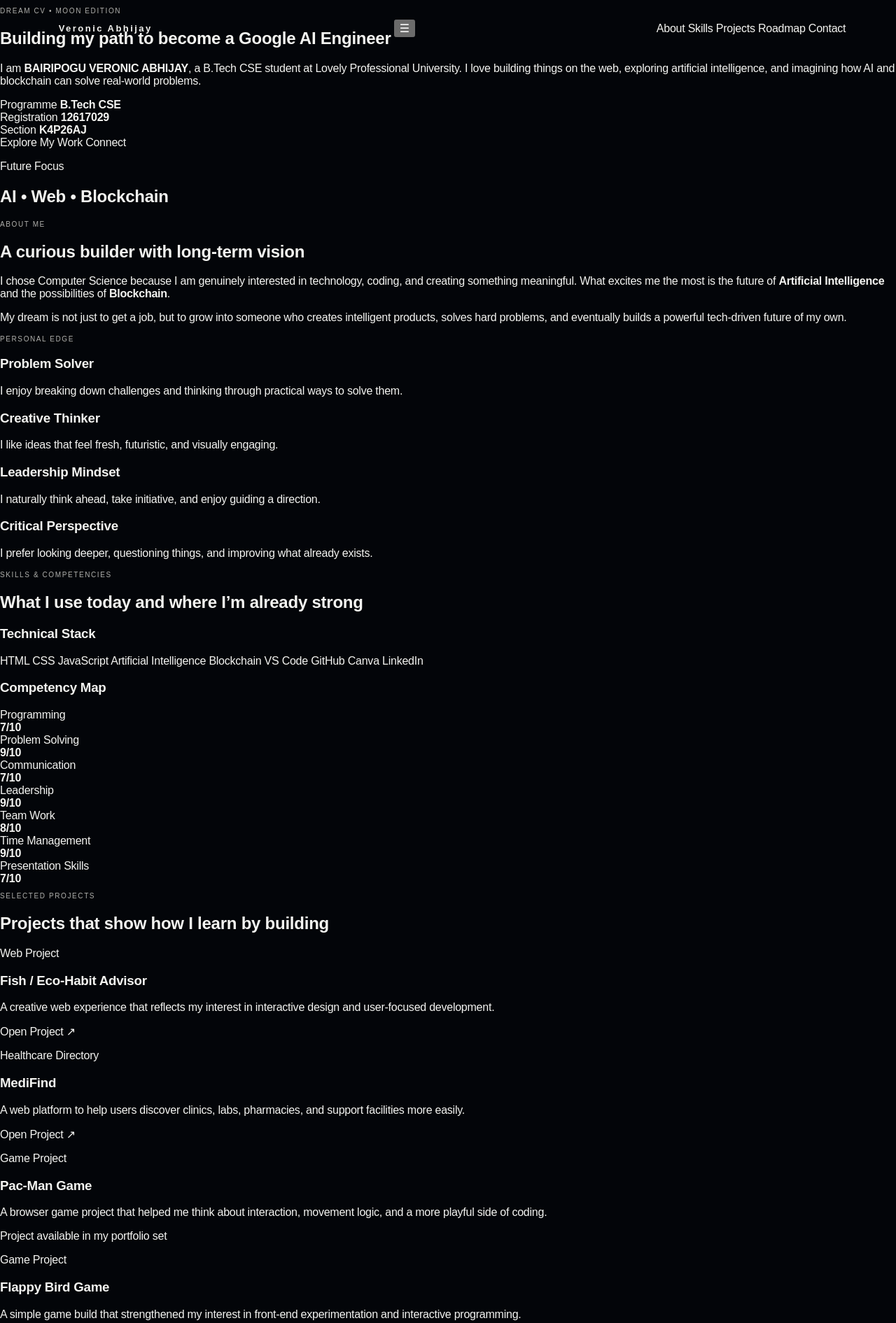
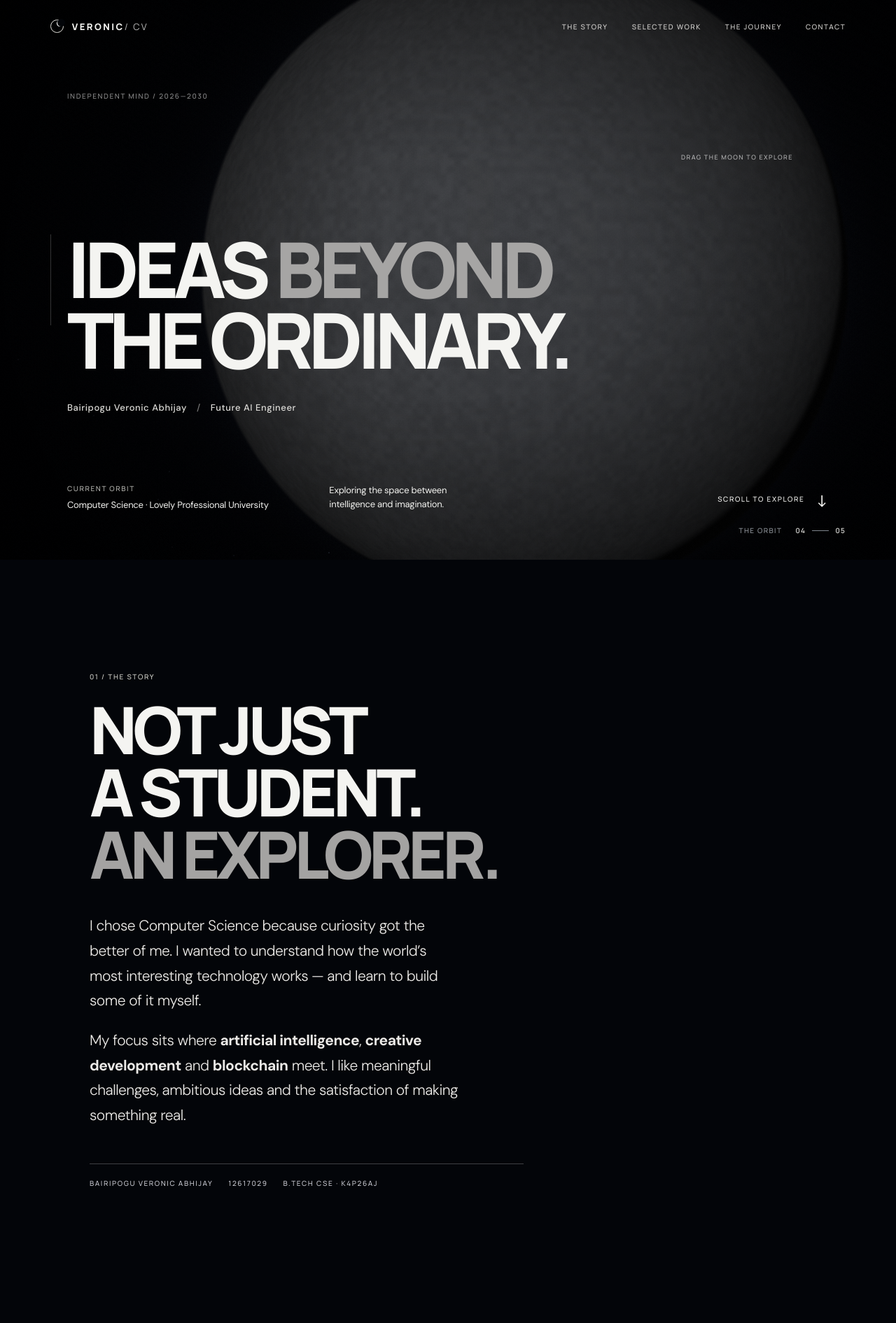
Before and after one commit to nic7L/medifind, a plain HTML site: page moon-cv/index.html in a window 1280 px wide. Shown: the top 1891 px of the page at 70% size. Drawn offline with Linux system fonts and the light colour scheme.

Commit message:
Rebuild lunar portfolio with immersive 3D moon — index.html

```diff
--- a/moon-cv/index.html
+++ b/moon-cv/index.html
@@ -1,264 +1,116 @@
-<!DOCTYPE html>
+<!doctype html>
 <html lang="en">
 <head>
-  <meta charset="UTF-8" />
-  <meta name="viewport" content="width=device-width, initial-scale=1.0" />
-  <title>Veronic Abhijay | Moon CV</title>
-  <meta name="description" content="A moon-themed personal CV website for Bairipogu Veronic Abhijay, aspiring AI Engineer." />
-  <link rel="preconnect" href="https://fonts.googleapis.com">
-  <link rel="preconnect" href="https://fonts.gstatic.com" crossorigin>
-  <link href="https://fonts.googleapis.com/css2?family=Inter:wght@300;400;500;600;700;800&family=Space+Grotesk:wght@500;700&display=swap" rel="stylesheet">
+  <meta charset="utf-8" />
+  <meta name="viewport" content="width=device-width, initial-scale=1" />
+  <meta name="theme-color" content="#030509" />
+  <meta name="description" content="An immersive lunar portfolio by Bairipogu Veronic Abhijay — student, maker and aspiring AI engineer." />
+  <title>VERONIC — An Orbit of Ideas</title>
+  <link rel="preconnect" href="https://fonts.googleapis.com" />
+  <link rel="preconnect" href="https://fonts.gstatic.com" crossorigin />
+  <link href="https://fonts.googleapis.com/css2?family=DM+Sans:wght@300;400;500;600;700&family=Manrope:wght@400;500;600;700;800&display=swap" rel="stylesheet" />
   <link rel="stylesheet" href="styles.css" />
+  <script src="script.js" defer></script>
 </head>
 <body>
-  <div class="starfield"></div>
-  <div class="nebula"></div>
+  <canvas id="space-canvas" aria-hidden="true"></canvas>
+  <div class="moon-fallback" aria-hidden="true"></div>
+  <div class="vignette" aria-hidden="true"></div>
+  <div class="scroll-indicator" aria-hidden="true"><span id="scroll-line"></span></div>
 
+  <a class="skip" href="#about">Skip to content</a>
   <header class="site-header">
-    <a href="#home" class="brand">
-      <span class="brand-dot"></span>
-      <span>Veronic Abhijay</span>
-    </a>
-    <button class="nav-toggle" aria-label="Open menu">☰</button>
-    <nav class="nav">
-      <a href="#about">About</a>
-      <a href="#skills">Skills</a>
-      <a href="#projects">Projects</a>
-      <a href="#roadmap">Roadmap</a>
-      <a href="#contact">Contact</a>
+    <a class="brand" href="#home" aria-label="Return to beginning"><span class="brand-mark" aria-hidden="true"></span><span>VERONIC<span class="brand-suffix">/ CV</span></span></a>
+    <nav class="desktop-nav" aria-label="Main navigation">
+      <a href="#about">The story</a><a href="#work">Selected work</a><a href="#journey">The journey</a><a href="#contact">Contact</a>
     </nav>
+    <button type="button" class="menu-button" id="menu-button" aria-controls="mobile-nav" aria-expanded="false" aria-label="Open navigation"><span></span><span></span></button>
   </header>
+  <nav class="mobile-nav" id="mobile-nav" aria-label="Mobile navigation" hidden><a href="#about">The story</a><a href="#skills">Capabilities</a><a href="#work">Selected work</a><a href="#journey">The journey</a><a href="#contact">Contact</a></nav>
 
+  <div class="chapter-nav" aria-label="Page progress"><span class="chapter-heading">THE ORBIT</span><span id="chapter-current">01</span><span class="chapter-divider"></span><span>05</span></div>
   <main>
-    <section class="hero section" id="home">
-      <div class="hero-copy reveal">
-        <p class="eyebrow">Dream CV • Moon Edition</p>
-        <h1>
-          Building my path to become a
-          <span>Google AI Engineer</span>
-        </h1>
-        <p class="lead">
-          I am <strong>BAIRIPOGU VERONIC ABHIJAY</strong>, a B.Tech CSE student at Lovely Professional University.
-          I love building things on the web, exploring artificial intelligence, and imagining how AI and blockchain can solve real-world problems.
-        </p>
-        <div class="hero-meta">
-          <div>
-            <span class="meta-label">Programme</span>
-            <strong>B.Tech CSE</strong>
-          </div>
-          <div>
-            <span class="meta-label">Registration</span>
-            <strong>12617029</strong>
-          </div>
-          <div>
-            <span class="meta-label">Section</span>
-            <strong>K4P26AJ</strong>
-          </div>
+    <section class="scene scene-first" id="home" data-phase="0">
+      <div class="scene-inner hero-inner">
+        <p class="tiny-line hero-date">INDEPENDENT MIND / 2026—2030</p>
+        <div class="hero-display">
+          <h1>IDEAS <em>BEYOND</em><br />THE ORDINARY<span class="period">.</span></h1>
+          <p class="hero-summary">Bairipogu Veronic Abhijay <span class="slash">/</span> Future AI Engineer</p>
         </div>
-        <div class="hero-actions">
-          <a class="btn btn-primary" href="#projects">Explore My Work</a>
-          <a class="btn btn-secondary" href="#contact">Connect</a>
+        <div class="hero-foot">
+          <div><span class="eyebrow">CURRENT ORBIT</span><span>Computer Science · Lovely Professional University</span></div>
+          <p>Exploring the space between<br />intelligence and imagination.</p>
+          <a href="#about" class="scroll-discover" aria-label="Scroll to about section">SCROLL TO EXPLORE <span aria-hidden="true">↓</span></a>
         </div>
+        <span class="orbit-hint" id="orbit-hint">DRAG THE MOON TO EXPLORE</span>
       </div>
+    </section>
 
-      <div class="moon-stage reveal">
-        <div class="orbital-ring orbital-ring-1"></div>
-        <div class="orbital-ring orbital-ring-2"></div>
-        <div class="moon-card">
-          <div class="moon-glow"></div>
-          <div class="moon"></div>
-          <div class="moon-caption">
-            <p>Future Focus</p>
-            <h2>AI • Web • Blockchain</h2>
-          </div>
+    <section class="scene scene-about" id="about" data-phase="1">
+      <div class="scene-inner content-left">
+        <p class="section-index">01 / THE STORY</p>
+        <h2>NOT JUST<br />A STUDENT.<br /><span>AN EXPLORER.</span></h2>
+        <p class="body-copy">I chose Computer Science because curiosity got the better of me. I wanted to understand how the world’s most interesting technology works — and learn to build some of it myself.</p>
+        <p class="body-copy">My focus sits where <strong>artificial intelligence</strong>, <strong>creative development</strong> and <strong>blockchain</strong> meet. I like meaningful challenges, ambitious ideas and the satisfaction of making something real.</p>
+        <div class="identity-strip"><span>BAIRIPOGU VERONIC ABHIJAY</span><span>12617029</span><span>B.TECH CSE · K4P26AJ</span></div>
+      </div>
+    </section>
+
+    <section class="scene scene-skills" id="skills" data-phase="2">
+      <div class="scene-inner content-right">
+        <p class="section-index">02 / THE TOOLKIT</p>
+        <h2>BUILT WITH<br /><span>CURIOSITY.</span></h2>
+        <p class="body-copy">I work with web technologies and keep exploring what happens when code meets intelligent systems. My strengths are not just technical — I value the thinking behind what gets built.</p>
+        <div class="skill-lines" aria-label="Technologies I use"><span>HTML / CSS / JAVASCRIPT</span><span>AI / BLOCKCHAIN</span><span>VS CODE / GITHUB</span><span>CANVA / LINKEDIN</span></div>
+        <div class="competency-title">SELF-ASSESSMENT <small>OUT OF 10</small></div>
+        <div class="competencies">
+          <div><span>Programming</span><b>07</b></div><div><span>Problem solving</span><b>09</b></div>
+          <div><span>Communication</span><b>07</b></div><div><span>Leadership</span><b>09</b></div>
+          <div><span>Teamwork</span><b>08</b></div><div><span>Time management</span><b>09</b></div>
+          <div><span>Presentation</span><b>07</b></div>
         </div>
       </div>
     </section>
 
-    <section class="section split-section" id="about">
-      <div class="panel reveal">
-        <p class="eyebrow">About Me</p>
-        <h2>A curious builder with long-term vision</h2>
-        <p>
-          I chose Computer Science because I am genuinely interested in technology, coding, and creating something meaningful.
-          What excites me the most is the future of <strong>Artificial Intelligence</strong> and the possibilities of <strong>Blockchain</strong>.
-        </p>
-        <p>
-          My dream is not just to get a job, but to grow into someone who creates intelligent products, solves hard problems,
-          and eventually builds a powerful tech-driven future of my own.
-        </p>
-      </div>
-      <div class="panel reveal">
-        <p class="eyebrow">Personal Edge</p>
-        <div class="trait-grid">
-          <article>
-            <h3>Problem Solver</h3>
-            <p>I enjoy breaking down challenges and thinking through practical ways to solve them.</p>
-          </article>
-          <article>
-            <h3>Creative Thinker</h3>
-            <p>I like ideas that feel fresh, futuristic, and visually engaging.</p>
-          </article>
-          <article>
-            <h3>Leadership Mindset</h3>
-            <p>I naturally think ahead, take initiative, and enjoy guiding a direction.</p>
-          </article>
-          <article>
-            <h3>Critical Perspective</h3>
-            <p>I prefer looking deeper, questioning things, and improving what already exists.</p>
-          </article>
+    <section class="scene scene-work" id="work" data-phase="3">
+      <div class="scene-inner work-inner">
+        <p class="section-index">03 / SELECTED WORK</p>
+        <h2>THINGS I<br /><span>BROUGHT TO LIFE.</span></h2>
+        <div class="work-list">
+          <a class="project-row" href="https://fish-mauve.vercel.app" target="_blank" rel="noopener noreferrer"><span class="project-number">I</span><span class="project-info"><strong>Eco-Habit Advisor</strong><small>WEB EXPERIENCE · RESPONSIVE INTERFACE</small></span><span class="project-arrow" aria-hidden="true">↗</span></a>
+          <a class="project-row" href="https://nic7l.github.io/medifind/index.html" target="_blank" rel="noopener noreferrer"><span class="project-number">II</span><span class="project-info"><strong>MediFind</strong><small>HEALTHCARE FACILITY DIRECTORY</small></span><span class="project-arrow" aria-hidden="true">↗</span></a>
+          <a class="project-row" href="https://github.com/nic7L/pacman-game" target="_blank" rel="noopener noreferrer"><span class="project-number">III</span><span class="project-info"><strong>Pac-Man</strong><small>BROWSER GAME · PLAYFUL ENGINEERING</small></span><span class="project-arrow" aria-hidden="true">↗</span></a>
+          <div class="project-row static-project"><span class="project-number">IV</span><span class="project-info"><strong>Flappy Bird</strong><small>BROWSER GAME · INTERACTION EXPERIMENT</small></span><span class="project-arrow" aria-hidden="true">●</span></div>
         </div>
+        <p class="work-note">Each project is a step from curiosity toward capability. The games are personal coding experiments; the other projects are linked above.</p>
       </div>
     </section>
 
-    <section class="section" id="skills">
-      <div class="section-head reveal">
-        <p class="eyebrow">Skills & Competencies</p>
-        <h2>What I use today and where I’m already strong</h2>
-      </div>
-      <div class="skills-layout">
-        <div class="panel reveal">
-          <h3>Technical Stack</h3>
-          <div class="tags">
-            <span>HTML</span>
-            <span>CSS</span>
-            <span>JavaScript</span>
-            <span>Artificial Intelligence</span>
-            <span>Blockchain</span>
-            <span>VS Code</span>
-            <span>GitHub</span>
-            <span>Canva</span>
-            <span>LinkedIn</span>
-          </div>
+    <section class="scene scene-journey" id="journey" data-phase="4">
+      <div class="scene-inner journey-inner">
+        <p class="section-index">04 / THE JOURNEY</p>
+        <h2>THE NEXT<br /><span>FOUR YEARS.</span></h2>
+        <div class="journey-list">
+          <div><span class="journey-year">2026—27</span><div><h3>Foundation</h3><p>Go deeper in Python and machine learning. Keep building, learning, and improving projects.</p></div></div>
+          <div><span class="journey-year">SEM 2—3</span><div><h3>First opportunities</h3><p>Start trying for internships early, improve problem solving and gain experience.</p></div></div>
+          <div><span class="journey-year">2028—29</span><div><h3>Specialise</h3><p>Explore advanced AI, blockchain applications, and a research-oriented AI-powered trading system.</p></div></div>
+          <div><span class="journey-year">2030+</span><div><h3>Launch</h3><p>Work toward an AI engineering career at Google and build the foundations for a future technology venture.</p></div></div>
         </div>
-        <div class="panel reveal">
-          <h3>Competency Map</h3>
-          <div class="bars">
-            <div class="bar"><span>Programming</span><div><i style="width:70%"></i></div><strong>7/10</strong></div>
-            <div class="bar"><span>Problem Solving</span><div><i style="width:90%"></i></div><strong>9/10</strong></div>
-            <div class="bar"><span>Communication</span><div><i style="width:70%"></i></div><strong>7/10</strong></div>
-            <div class="bar"><span>Leadership</span><div><i style="width:90%"></i></div><strong>9/10</strong></div>
-            <div class="bar"><span>Team Work</span><div><i style="width:80%"></i></div><strong>8/10</strong></div>
-            <div class="bar"><span>Time Management</span><div><i style="width:90%"></i></div><strong>9/10</strong></div>
-            <div class="bar"><span>Presentation Skills</span><div><i style="width:70%"></i></div><strong>7/10</strong></div>
-          </div>
-        </div>
+        <p class="journey-caption">A career goal is not a claim of arrival. It is a direction worth working for.</p>
       </div>
     </section>
 
-    <section class="section" id="projects">
-      <div class="section-head reveal">
-        <p class="eyebrow">Selected Projects</p>
-        <h2>Projects that show how I learn by building</h2>
-      </div>
-      <div class="project-grid">
-        <article class="project-card reveal">
-          <div class="project-phase phase-full"></div>
-          <p class="project-type">Web Project</p>
-          <h3>Fish / Eco-Habit Advisor</h3>
-          <p>A creative web experience that reflects my interest in interactive design and user-focused development.</p>
-          <a href="https://fish-mauve.vercel.app" target="_blank" rel="noreferrer">Open Project ↗</a>
-        </article>
-        <article class="project-card reveal">
-          <div class="project-phase phase-gibbous"></div>
-          <p class="project-type">Healthcare Directory</p>
-          <h3>MediFind</h3>
-          <p>A web platform to help users discover clinics, labs, pharmacies, and support facilities more easily.</p>
-          <a href="https://nic7l.github.io/medifind/index.html" target="_blank" rel="noreferrer">Open Project ↗</a>
-        </article>
-        <article class="project-card reveal">
-          <div class="project-phase phase-half"></div>
-          <p class="project-type">Game Project</p>
-          <h3>Pac-Man Game</h3>
-          <p>A browser game project that helped me think about interaction, movement logic, and a more playful side of coding.</p>
-          <span class="muted">Project available in my portfolio set</span>
-        </article>
-        <article class="project-card reveal">
-          <div class="project-phase phase-crescent"></div>
-          <p class="project-type">Game Project</p>
-          <h3>Flappy Bird Game</h3>
-          <p>A simple game build that strengthened my interest in front-end experimentation and interactive programming.</p>
-          <span class="muted">Project available in my portfolio set</span>
-        </article>
-      </div>
-    </section>
-
-    <section class="section" id="roadmap">
-      <div class="section-head reveal">
-        <p class="eyebrow">Moon Phases of My Journey</p>
-        <h2>A four-stage roadmap from foundation to future impact</h2>
-      </div>
-      <div class="timeline">
-        <article class="timeline-step reveal">
-          <div class="timeline-moon moon-new"></div>
-          <div>
-            <h3>Phase 01 • Foundation</h3>
-            <p>Strengthen web development basics, keep building projects, and improve consistency in technical learning.</p>
-          </div>
-        </article>
-        <article class="timeline-step reveal">
-          <div class="timeline-moon moon-quarter"></div>
-          <div>
-            <h3>Phase 02 • Growth</h3>
-            <p>Focus on Python, machine learning, and deeper problem-solving. Try for internship opportunities in the 2nd and 3rd semesters.</p>
-          </div>
-        </article>
-        <article class="timeline-step reveal">
-          <div class="timeline-moon moon-gibbous"></div>
-          <div>
-            <h3>Phase 03 • Specialisation</h3>
-            <p>Move further into AI and Blockchain, build more serious projects, and grow a portfolio that shows real thinking.</p>
-          </div>
-        </article>
-        <article class="timeline-step reveal">
-          <div class="timeline-moon moon-full"></div>
-          <div>
-            <h3>Phase 04 • Vision</h3>
-            <p>Become career-ready for a future AI role at Google while also growing toward a larger dream of building something impactful.</p>
-          </div>
-        </article>
-      </div>
-    </section>
-
-    <section class="section split-section">
-      <div class="panel reveal">
-        <p class="eyebrow">Current Goal</p>
-        <h2>What I am focused on right now</h2>
-        <ul class="clean-list">
-          <li>Keep improving the quality of the projects I create.</li>
-          <li>Learn more deeply about AI and machine learning.</li>
-          <li>Build a stronger online presence through GitHub and LinkedIn.</li>
-          <li>Prepare early for internships and long-term career opportunities.</li>
-        </ul>
-      </div>
-      <div class="panel reveal">
-        <p class="eyebrow">Future Signature</p>
-        <blockquote>
-          “I want to become the kind of engineer who blends intelligence, creativity, and ambition into products that feel ahead of their time.”
-        </blockquote>
-        <p class="muted block-space">Dream company: <strong>Google</strong> • Dream role: <strong>AI Engineer</strong></p>
-      </div>
-    </section>
-
-    <section class="section" id="contact">
-      <div class="section-head reveal">
-        <p class="eyebrow">Contact</p>
-        <h2>Let’s connect</h2>
-      </div>
-      <div class="contact-panel panel reveal">
-        <a href="mailto:veronicabhijay@gmail.com" class="contact-link">veronicabhijay@gmail.com</a>
-        <div class="contact-links">
-          <a href="https://www.linkedin.com/in/veronic-abhijay-b9585844a" target="_blank" rel="noreferrer">LinkedIn ↗</a>
-          <a href="https://github.com/nic7L" target="_blank" rel="noreferrer">GitHub ↗</a>
-        </div>
+    <section class="scene scene-contact" id="contact" data-phase="5">
+      <div class="scene-inner contact-inner">
+        <p class="section-index">05 / THE NEXT CONNECTION</p>
+        <h2>THE STORY IS<br /><span>JUST BEGINNING.</span></h2>
+        <p>Interested in technology, projects or the possibilities ahead? I’d love to connect.</p>
+        <a class="email" href="mailto:veronicabhijay@gmail.com">veronicabhijay@gmail.com <span aria-hidden="true">↗</span></a>
+        <div class="socials"><a href="https://www.linkedin.com/in/veronic-abhijay-b9585844a" target="_blank" rel="noopener noreferrer">LINKEDIN ↗</a><a href="https://github.com/nic7L" target="_blank" rel="noopener noreferrer">GITHUB ↗</a></div>
+        <p class="contact-signature">BAIRIPOGU VERONIC ABHIJAY / THE ORBIT CONTINUES</p>
       </div>
     </section>
   </main>
-
-  <footer class="site-footer">
-    <p>Designed as a moon-themed Dream CV for BAIRIPOGU VERONIC ABHIJAY.</p>
-  </footer>
-
-  <script src="script.js"></script>
+  <div class="loading" id="loading" aria-live="polite"><span class="loading-title">VERONIC <i>—</i> LUNAR EXPERIENCE</span><span class="loading-track"><span id="loading-fill"></span></span><small>ENTERING ORBIT</small></div>
 </body>
 </html>
```
